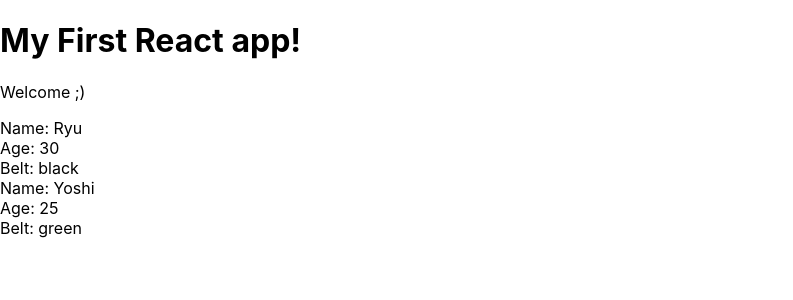
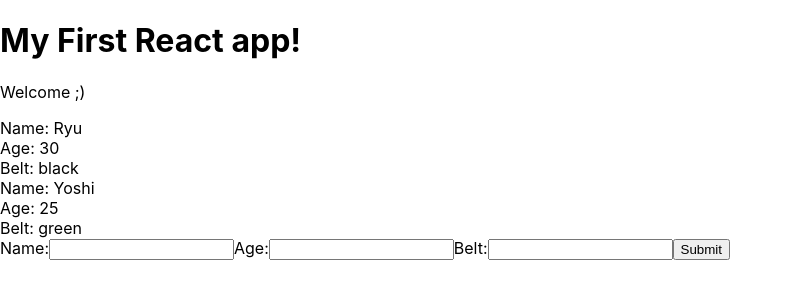
Before and after one commit to illyShelly/React-basic, a React (Create React App) app in the folder myapp/: page / in a window 1280 px wide. Shown: the top 300 px of the page, without its empty margins (0-793 px from the left). Built offline with nearby package versions, Linux system fonts and the light colour scheme.

Commit message:
new file AddNinja.js create form, setState

```diff
--- /dev/null
+++ b/myapp/src/AddNinja.js
@@ -0,0 +1,41 @@
+import React, { Component } from 'react'
+
+class AddNinja extends Component {
+  state = {
+    name: null,
+    age: null,
+    belt: null
+  }
+  // grap id and differentiate when 1 fce for all inputs
+      // ninja.name < = > ninja['name']
+  //setState update default state
+  handleChange = (event) => {
+    this.setState({
+      [event.target.id]: event.target.value
+    })
+  }
+  handleSubmit = (event) => {
+    event.preventDefault();
+    console.log(this.state);
+  }
+  render() {
+    return (
+      <div>
+        {/* onSubmit - grab enter and button press */}
+        {/* do not forget KEYWORD this */}
+        <form onSubmit={ this.handleSubmit}>
+          {/* look for input field with id of name */}
+          <label htmlFor="name">Name:</label>
+          <input type="text" id="name" onChange={ this.handleChange } />
+          <label htmlFor="name">Age:</label>
+          <input type="text" id="age" onChange={ this.handleChange} />
+          <label htmlFor="name">Belt:</label>
+          <input type="text" id="belt" onChange={ this.handleChange} />
+          <button>Submit</button>
+        </form>
+      </div>
+    )
+  }
+}
+
+export default AddNinja;
--- a/myapp/src/App.js
+++ b/myapp/src/App.js
@@ -1,6 +1,8 @@
 import React, { Component } from 'react';
 // import './App.css';
 import Ninjas from './Ninjas';
+import AddNinja from './AddNinja';
+// added AddNinja.js
 
 class App extends Component {
   state = {
@@ -16,14 +18,17 @@
       <div className="App">
         <h1>My First React app!</h1>
         <p>Welcome ;)</p>
-        {/* nesting component Ninjas */}
-        {/* creating props and passing to child component Ninjas.js */}
-        {/* creating state object and passing property props */}
-        {/* referencing ninjas array of props */}
         <Ninjas ninjas={ this.state.ninjas }/>
+        {/* add new file AddNinja.js component */}
+        <AddNinja />
       </div>
     );
   }
 }
 
 export default App;
+
+// nesting component Ninjas
+// creating props and passing to child component Ninjas.js
+// creating state object and passing property props
+// referencing ninjas array of props
--- a/myapp/src/Ninjas.js
+++ b/myapp/src/Ninjas.js
@@ -1,40 +1,23 @@
 import React from 'react';
 
 // FUNCTIONAL COMPONENT - UI interest us
-    //do not need render method-just for class based component, just JS6
-    // run error undefined - it not passed ARGUMENT to reach all the props
-    // do not need KEYWORD.this
-    // can pass {ninjas} as parameter instead const = props;
+    // can pass {ninjas} as parameter instead const { ninjas }= props;
 const Ninjas = ({ ninjas }) => {
-        // storing array name ninjas in const
-        // const { ninjas } = props;
-        // using map array
-        // const ninjaList = ninjas.map(ninja => {
-        //     // passing if/else statement
-        //     if(ninja.age > 20) {
-        //         return (
-        //             // adding key as id of each Ninja
-        //             <div className="ninja" key={ ninja.id}>
-        //             <div>Name: { ninja.name }</div>
-        //             <div>Age: { ninja.age }</div>
-        //             <div>Belt: { ninja.belt }</div>
-        //             </div>
-        //         )
-        //     }
-        //     else {
-        //         return null;
-        //     }
-        // })
     const ninjaList = ninjas.map(ninja => {
-            // condition ? (true) : (false) = ternary operator
-            return ninja.age > 20 ? (
+        if(ninja.age > 20) {
+            return (
+                // adding key as id of each Ninja
                 <div className="ninja" key={ ninja.id}>
                 <div>Name: { ninja.name }</div>
                 <div>Age: { ninja.age }</div>
                 <div>Belt: { ninja.belt }</div>
                 </div>
-            ) : null;
+            )
+        } else {
+            return null;
+        }
     })
+
     return(
         <div className="ninja-list">
             { ninjaList }
```
Lines whose indentation alone changed are shown as unchanged.
